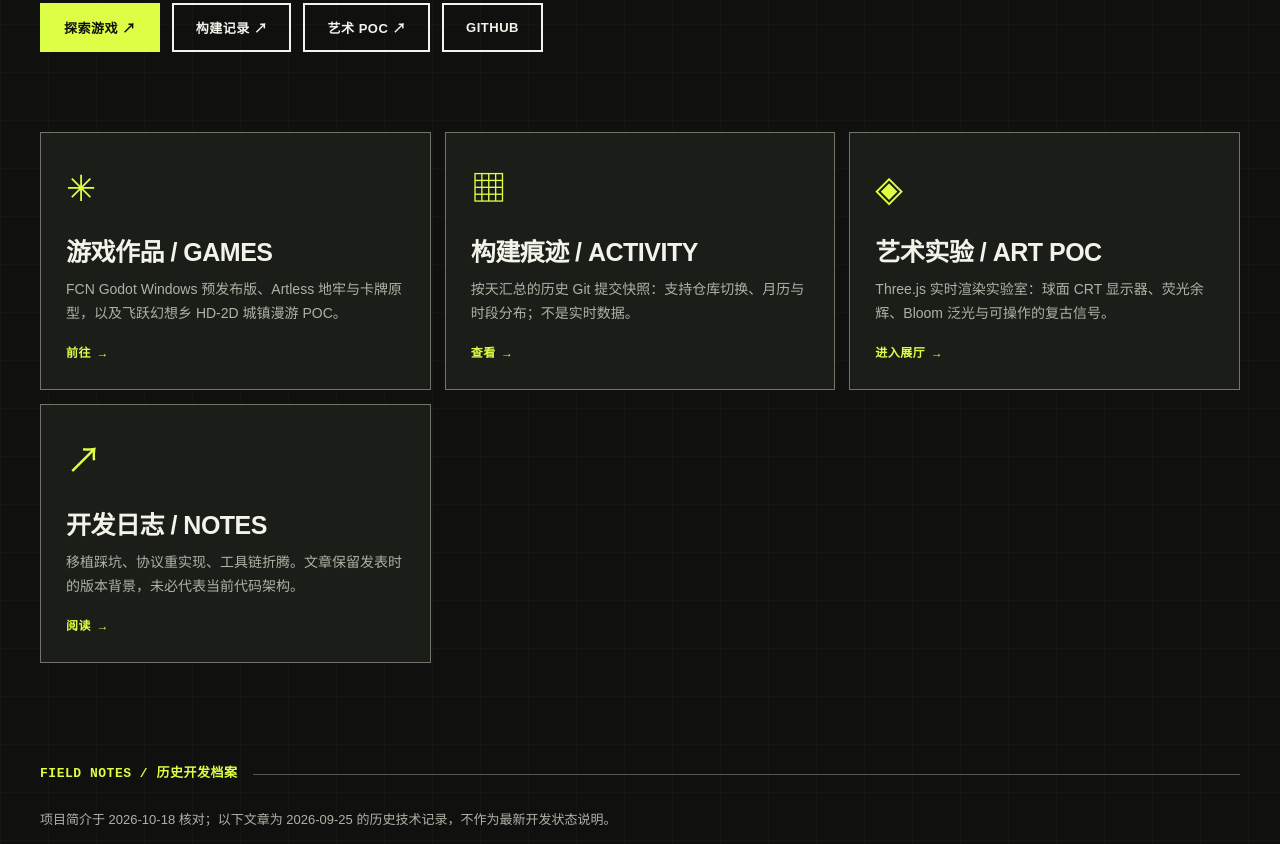
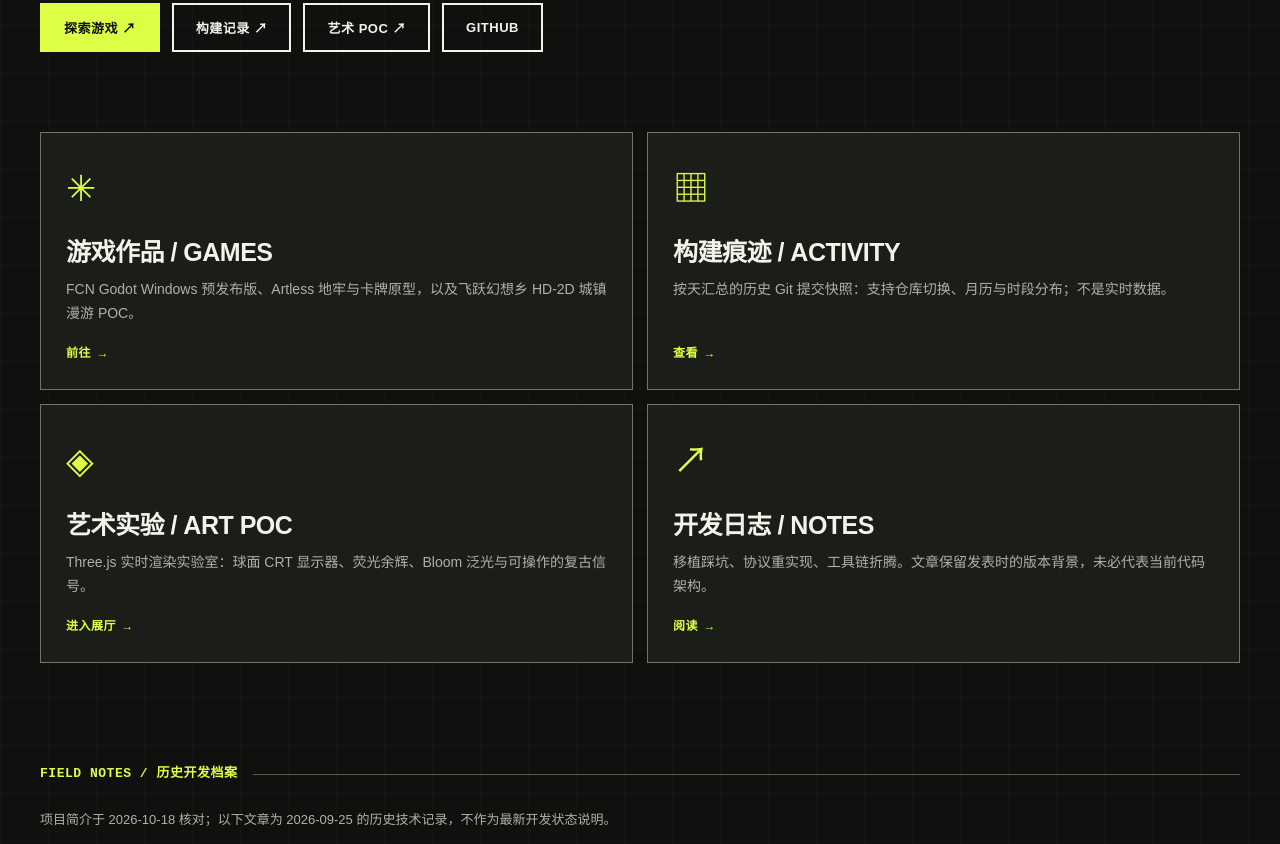
Before and after one commit to LXFLGH/melavonmen, a plain HTML site: page index.html in a window 1280 px wide. Shown: the part 552-1396 px from the top of the page. Drawn offline with Linux system fonts and the light colour scheme.

Commit message:
style: balance four home navigation cards in two columns

```diff
--- a/css/style.css
+++ b/css/style.css
@@ -35,6 +35,7 @@
 
 
 /* ART LAB — Acid Graphics gallery, scoped to art-poc.html. */
+.nav-cards-art{grid-template-columns:repeat(2,minmax(0,1fr))}
 .art-head{position:relative;overflow:hidden;padding-top:clamp(65px,9vw,120px);padding-bottom:65px}
 .art-head h1{position:relative;z-index:1;font-size:clamp(76px,13vw,170px);margin:15px 0 25px;letter-spacing:-.095em}
 .art-head h1 span{color:var(--acid)}
```
